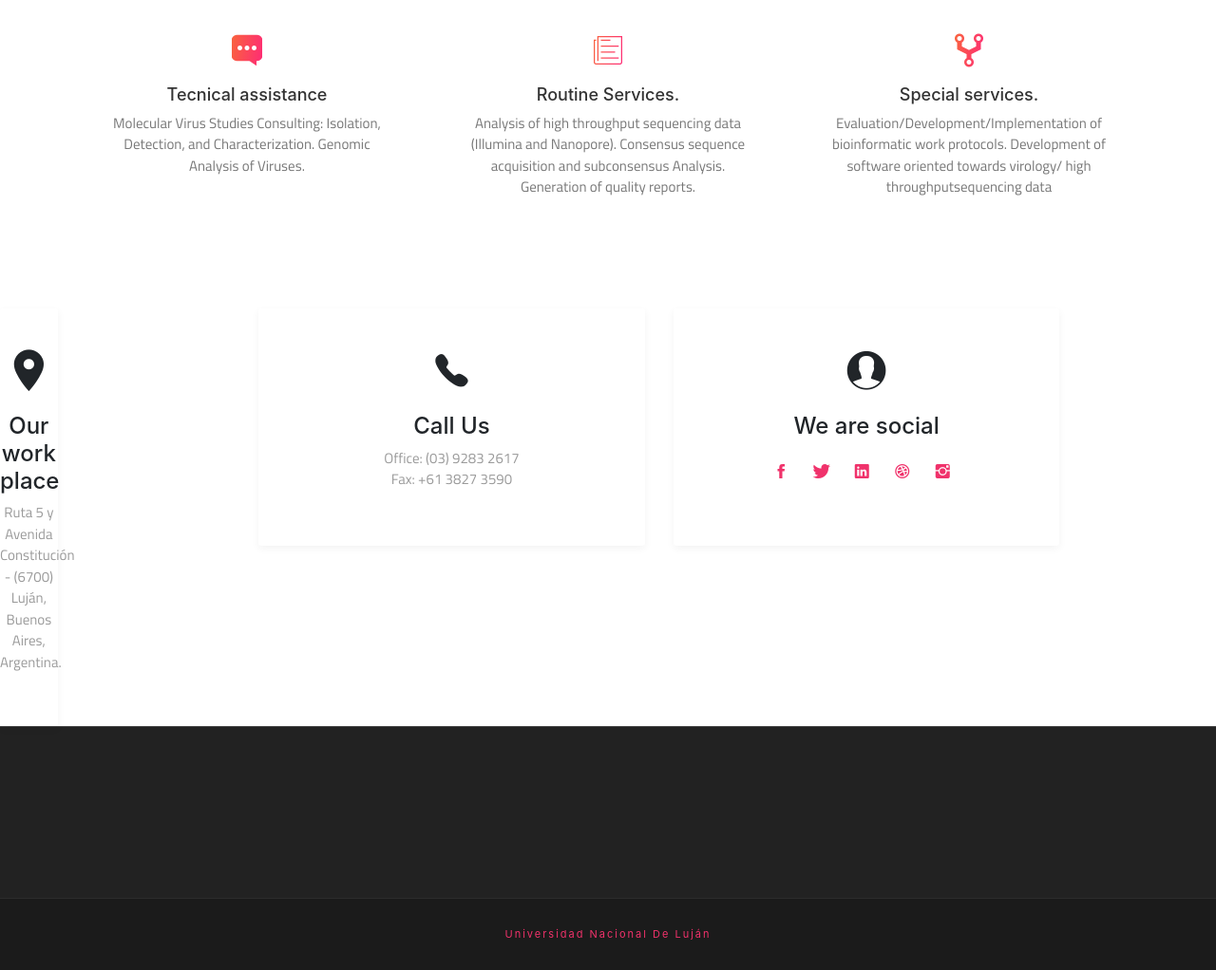
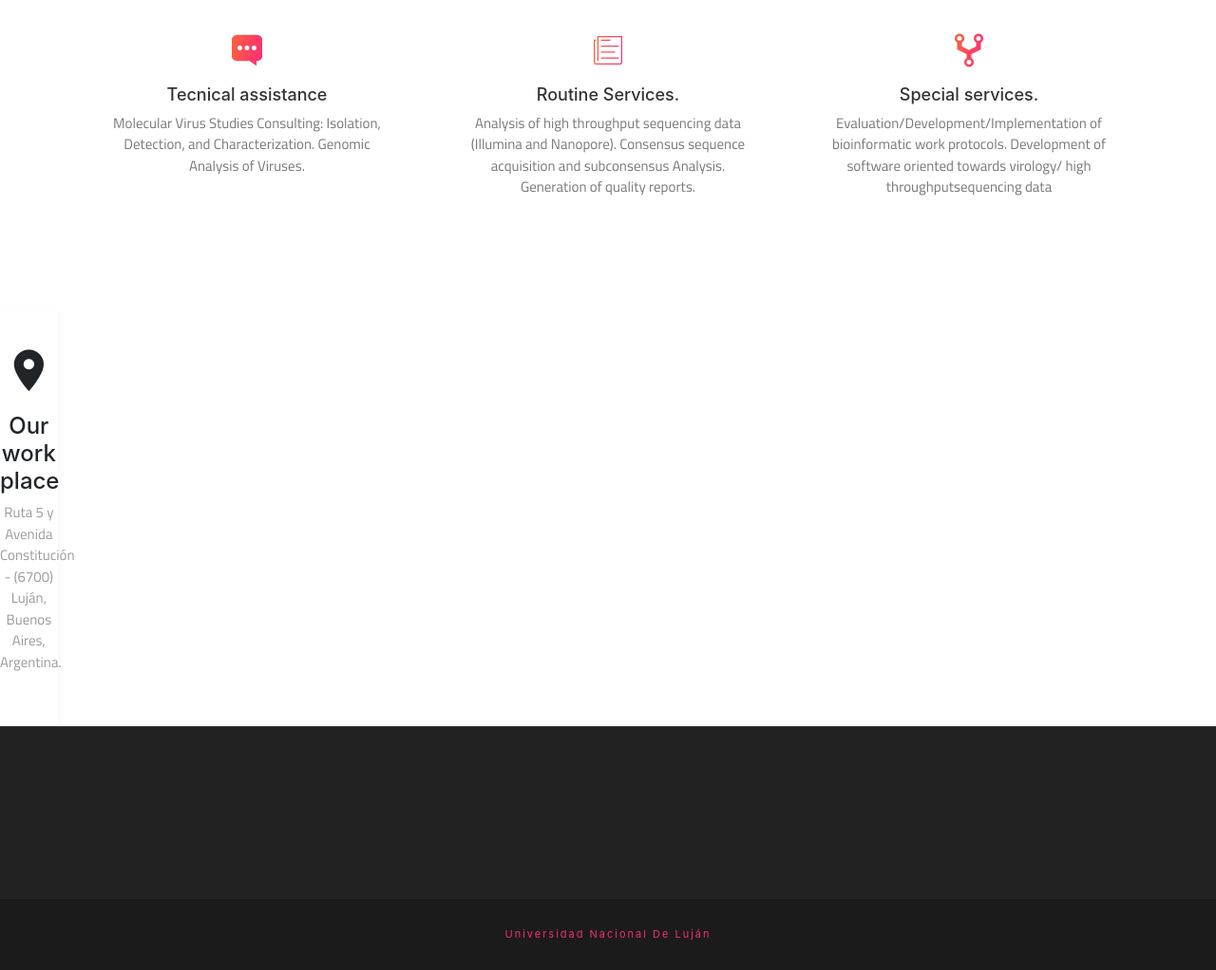
Before and after one commit to Virologia-UNLu/inicio, a plain HTML site: page index.html in a window 1280 px wide. Shown: the part 6458-7480 px from the top of the page at 95% size. Drawn offline with nearby package versions, Linux system fonts and the light colour scheme; some packages are replaced by stand-ins of ours; files whose address does not match are found by name.

Commit message:
Update index.html

```diff
--- a/index.html
+++ b/index.html
@@ -1406,29 +1406,8 @@ Programadora Full Stack y gerente de proyectos.</p>
 					</div>
 				</div>
 </div>
-				<div class="col-12 col-md-4">
-					<div class="phone-block contact-meta-block">
-						<i class="tf-ion-ios-telephone"></i>
-						<h4>Call Us</h4>
-						<p>
-							Office: (03) 9283 2617 <br>
-							Fax: +61 3827 3590
-						</p>
-					</div>
-				</div>
-				<div class="col-12 col-md-4">
-					<div class="social-icons-block contact-meta-block">
-						<i class="tf-ion-ios-contact"></i>
-						<h4>We are social</h4>
-						<ul class="list-inline social-icon">
-							<li class="list-inline-item"><a href=""><i class="tf-ion-social-facebook"></i></a></li>
-							<li class="list-inline-item"><a href=""><i class="tf-ion-social-twitter"></i></a></li>
-							<li class="list-inline-item"><a href=""><i class="tf-ion-social-linkedin"></i></a></li>
-							<li class="list-inline-item"><a href=""><i class="tf-ion-social-dribbble"></i></a></li>
-							<li class="list-inline-item"><a href=""><i class="tf-ion-social-instagram"></i></a></li>
-						</ul>
-					</div>
-				</div>
+
+
 			</div>
 
 		</div> <!-- end container -->
```
